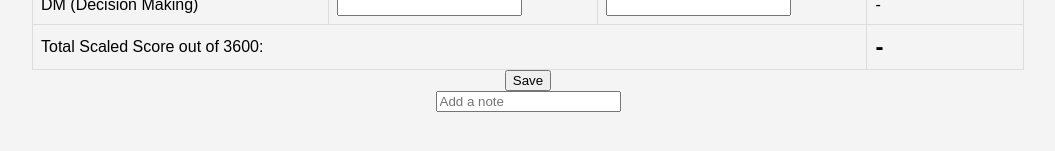
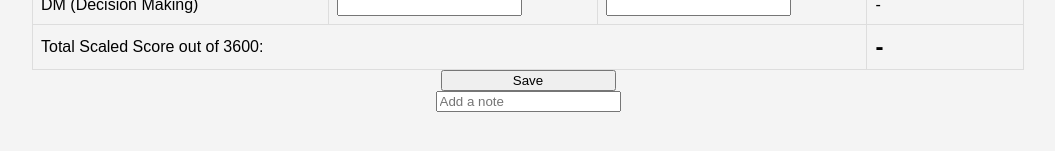
Before and after one commit to hosting98/ucat-score-converter, a plain HTML site: page index.html in a window 1280 px wide. Shown: the part 243-394 px from the top of the page, without its empty margins (112-1167 px from the left). Drawn offline with Linux system fonts and the light colour scheme.

Commit message:
Update styles.css

```diff
--- a/styles.css
+++ b/styles.css
@@ -50,3 +50,7 @@ th {
 #savedScores button {
     margin-left: 10px;
 }
+
+#saveButton {
+    width: 175px;
+}
```
